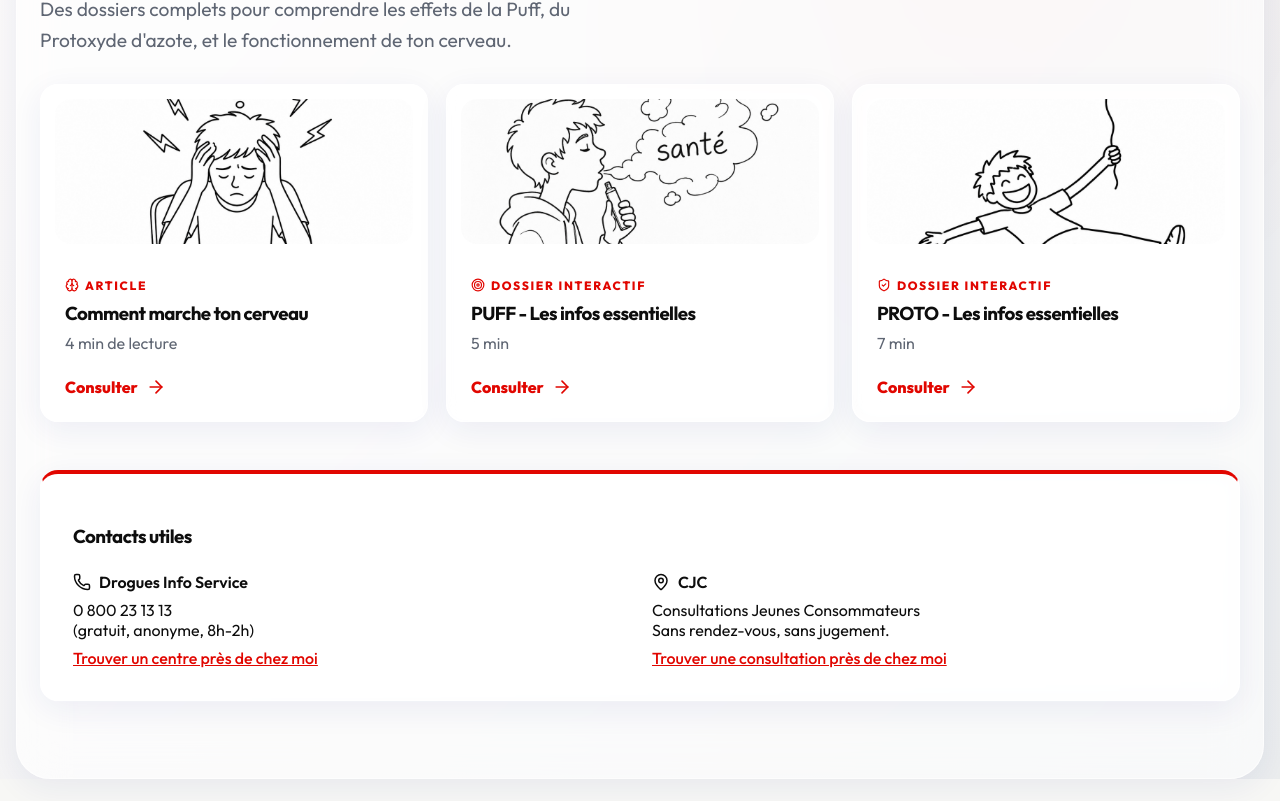
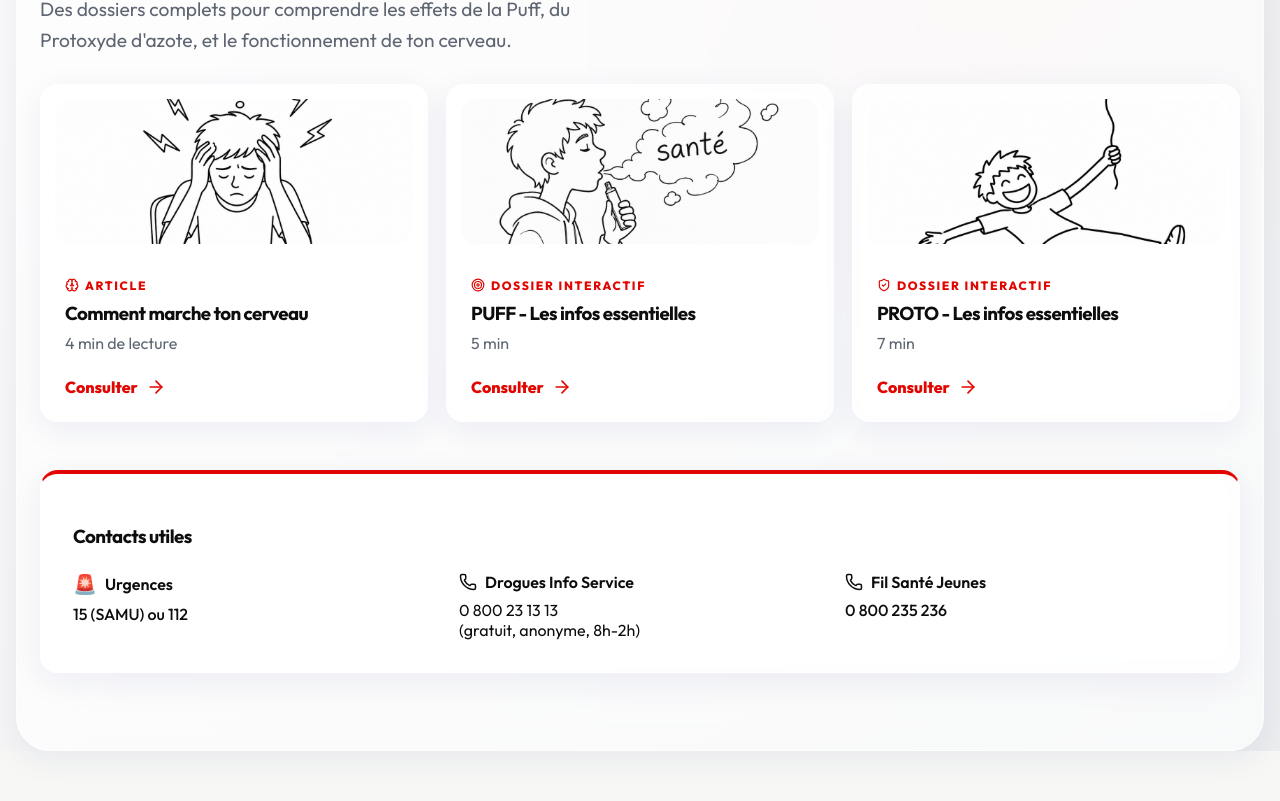
Before and after one commit to wissamheldis-cyber/Alert-l-ves---Pr-vention, a React (Vite) app: page /eleve/ressources in a window 1280 px wide. Shown: the part 311-1112 px from the top of the page. After the commit the page ends 1084 px from the top, so only its background shows below. Built offline with nearby package versions, Linux system fonts and the light colour scheme.

Commit message:
Mise à jour des contacts utiles sur la page Ressources (retrait CJC, ajout Fil Santé Jeunes et Urgences)

```diff
--- a/src/pages/student/StudentResources.tsx
+++ b/src/pages/student/StudentResources.tsx
@@ -43,21 +43,21 @@ export function StudentResources() {
           <div style={{ display: "grid", gridTemplateColumns: "repeat(auto-fit, minmax(250px, 1fr))", gap: 24 }}>
             <div>
               <div style={{ display: "flex", alignItems: "center", gap: 8, marginBottom: 8, fontWeight: 600 }}>
+                <span style={{ fontSize: "1.2rem" }}>🚨</span> Urgences
+              </div>
+              <p style={{ margin: 0, color: "var(--ae-text)", fontWeight: 500 }}>15 (SAMU) ou 112</p>
+            </div>
+            <div>
+              <div style={{ display: "flex", alignItems: "center", gap: 8, marginBottom: 8, fontWeight: 600 }}>
                 <Phone size={18} className="red" /> Drogues Info Service
               </div>
               <p style={{ margin: 0, color: "var(--ae-text)" }}>0 800 23 13 13<br/>(gratuit, anonyme, 8h-2h)</p>
-              <a href="https://www.drogues-info-service.fr" target="_blank" rel="noopener noreferrer" style={{ display: "inline-block", marginTop: 8, color: "var(--ae-red)", fontWeight: 500, textDecoration: "underline" }}>
-                Trouver un centre près de chez moi
-              </a>
             </div>
             <div>
               <div style={{ display: "flex", alignItems: "center", gap: 8, marginBottom: 8, fontWeight: 600 }}>
-                <MapPin size={18} className="red" /> CJC
+                <Phone size={18} className="red" /> Fil Santé Jeunes
               </div>
-              <p style={{ margin: 0, color: "var(--ae-text)" }}>Consultations Jeunes Consommateurs<br/>Sans rendez-vous, sans jugement.</p>
-              <a href="https://addictions-france.org/dispositifs/consultations-jeunes-consommateurs-cjc/" target="_blank" rel="noopener noreferrer" style={{ display: "inline-block", marginTop: 8, color: "var(--ae-red)", fontWeight: 500, textDecoration: "underline" }}>
-                Trouver une consultation près de chez moi
-              </a>
+              <p style={{ margin: 0, color: "var(--ae-text)", fontWeight: 500 }}>0 800 235 236</p>
             </div>
           </div>
         </div>
```
